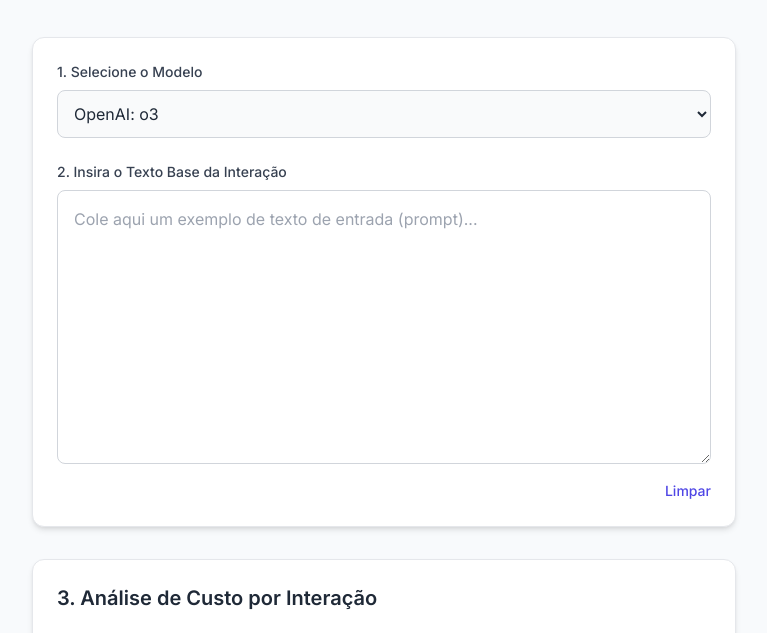
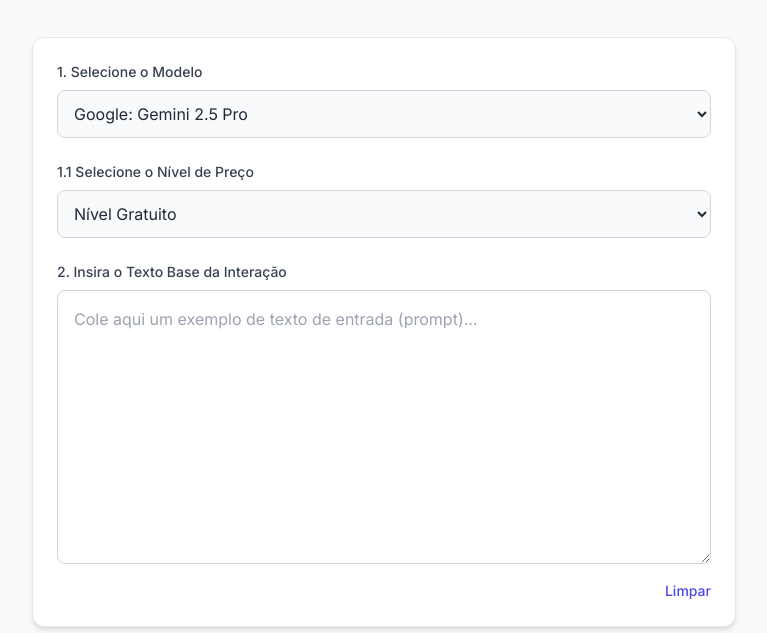
Before and after one commit to Benrebello/calculator_llm, a plain HTML site: page index.html in a window 1280 px wide. Shown: the part 107-740 px from the top of the page, without its empty margins (256-1023 px from the left). Drawn offline with nearby package versions, Linux system fonts and the light colour scheme.

Commit message:
Update index.html
add novos movelos e valores

```diff
--- a/index.html
+++ b/index.html
@@ -62,6 +62,9 @@
         input[type=range]:disabled::-moz-range-thumb {
              background: #9ca3af;
         }
+        .hidden {
+            display: none;
+        }
     </style>
 </head>
 <body class="text-gray-800">
@@ -83,6 +86,15 @@
                         <!-- Opções preenchidas por JS -->
                     </select>
                 </div>
+
+                <!-- Seletor de Nível (Tier) - Visível apenas para modelos Google com tiers -->
+                <div id="tier-selection-container" class="mb-6 hidden">
+                    <label for="tier-select" class="block text-sm font-medium text-gray-700 mb-2">1.1 Selecione o Nível de Preço</label>
+                    <select id="tier-select" class="w-full p-3 border border-gray-300 rounded-lg bg-gray-50 focus:ring-2 focus:ring-indigo-500 focus:border-indigo-500">
+                        <!-- Níveis preenchidos por JS -->
+                    </select>
+                </div>
+
                 <div>
                     <label for="text-input" class="block text-sm font-medium text-gray-700 mb-2">2. Insira o Texto Base da Interação</label>
                     <textarea id="text-input" rows="10" class="w-full p-4 border border-gray-300 rounded-lg focus:ring-2 focus:ring-indigo-500 focus:border-indigo-500 transition-shadow" placeholder="Cole aqui um exemplo de texto de entrada (prompt)..."></textarea>
@@ -113,7 +125,6 @@
                     <div>
                         <div class="text-sm text-gray-500">Tokens</div>
                         <div id="token-count" class="text-2xl font-bold text-indigo-600">0</div>
-                        <!-- NOTA SOBRE A PRECISÃO DA CONTAGEM -->
                         <div id="tokenizer-note" class="text-xs text-gray-400 mt-1" style="min-height: 1rem;"></div>
                     </div>
                 </div>
@@ -177,13 +188,19 @@
             </div>
 
         </main>
+
+        <footer class="text-center py-8">
+            <p class="text-sm text-gray-500">Desenvolvido por Benjamin Rebello</p>
+        </footer>
     </div>
 
     <script>
         document.addEventListener('DOMContentLoaded', () => {
             // --- ELEMENTOS DO DOM ---
+            const modelSelect = document.getElementById('model-select');
+            const tierSelectionContainer = document.getElementById('tier-selection-container');
+            const tierSelect = document.getElementById('tier-select');
             const textInput = document.getElementById('text-input');
-            const modelSelect = document.getElementById('model-select');
             const clearButton = document.getElementById('clear-button');
             const outputSlider = document.getElementById('output-slider');
             const outputSliderValue = document.getElementById('output-slider-value');
@@ -206,49 +223,96 @@
             const monthlyCostEl = document.getElementById('monthly-cost');
             const yearlyCostEl = document.getElementById('yearly-cost');
 
-            // --- DADOS DE PREÇOS (por 1 milhão de tokens) ---
+            // --- DADOS DE PREÇOS (por 1 milhão de tokens em USD) ---
             const modelPricing = {
-                // OpenAI New Models
-                'openai-o3': { name: 'OpenAI: o3', input: 2.00, output: 8.00, family: 'openai' },
-                'openai-o4-mini': { name: 'OpenAI: o4 mini', input: 1.100, output: 4.400, family: 'openai' },
-                'openai-gpt4.1': { name: 'OpenAI: GPT-4.1', input: 2.00, output: 8.00, family: 'openai' },
-                'openai-gpt4.1-mini': { name: 'OpenAI: GPT-4.1 mini', input: 0.40, output: 1.60, family: 'openai' },
-                'openai-gpt4.1-nano': { name: 'OpenAI: GPT-4.1 nano', input: 0.100, output: 0.400, family: 'openai' },
-                // OpenAI Chat
+                // Google Gemini 2.5 Series
+                'google-gemini-2.5-pro': {
+                    name: 'Google: Gemini 2.5 Pro',
+                    family: 'google',
+                    tiers: {
+                        'free': { name: 'Nível Gratuito', input: 0.00, output: 0.00 },
+                        'low_context': { name: 'Pago (<= 200 mil tokens)', input: 1.25, output: 10.00 },
+                        'high_context': { name: 'Pago (> 200 mil tokens)', input: 2.50, output: 15.00 }
+                    }
+                },
+                'google-gemini-2.5-flash': {
+                    name: 'Google: Gemini 2.5 Flash',
+                    family: 'google_fixed',
+                    input: 0.30,
+                    output: 2.50
+                },
+                'google-gemini-2.5-flash-lite': {
+                    name: 'Google: Gemini 2.5 Flash-Lite',
+                    family: 'google_fixed',
+                    input: 0.10,
+                    output: 0.40
+                },
+                // Google Gemini 2.0 Series
+                'google-gemini-2.0-flash': {
+                    name: 'Google: Gemini 2.0 Flash',
+                    family: 'google_fixed',
+                    input: 0.10,
+                    output: 0.40
+                },
+                'google-gemini-2.0-flash-lite': {
+                    name: 'Google: Gemini 2.0 Flash-Lite',
+                    family: 'google_fixed',
+                    input: 0.075,
+                    output: 0.30
+                },
+                // Google Gemini 1.5 Series
+                'google-gemini-1.5-pro': {
+                    name: 'Google: Gemini 1.5 Pro',
+                    family: 'google',
+                    tiers: {
+                        'free': { name: 'Nível Gratuito', input: 0.00, output: 0.00 },
+                        'low_context': { name: 'Pago (<= 128 mil tokens)', input: 1.25, output: 5.00 },
+                        'high_context': { name: 'Pago (> 128 mil tokens)', input: 2.50, output: 10.00 }
+                    }
+                },
+                'google-gemini-1.5-flash': {
+                    name: 'Google: Gemini 1.5 Flash',
+                    family: 'google',
+                    tiers: {
+                        'free': { name: 'Nível Gratuito', input: 0.00, output: 0.00 },
+                        'low_context': { name: 'Pago (<= 128 mil tokens)', input: 0.075, output: 0.30 },
+                        'high_context': { name: 'Pago (> 128 mil tokens)', input: 0.15, output: 0.60 }
+                    }
+                },
+                'google-gemini-1.5-flash-8b': {
+                    name: 'Google: Gemini 1.5 Flash (8B)',
+                    family: 'google',
+                    tiers: {
+                        'free': { name: 'Nível Gratuito', input: 0.00, output: 0.00 },
+                        'low_context': { name: 'Pago (<= 128 mil tokens)', input: 0.0375, output: 0.15 },
+                        'high_context': { name: 'Pago (> 128 mil tokens)', input: 0.075, output: 0.30 }
+                    }
+                },
+                 // Google Embedding
+                'google-embedding-004': {
+                    name: 'Embedding: Google text-embedding-004',
+                    family: 'google',
+                    tiers: {
+                        'free': { name: 'Nível Gratuito', input: 0.00, output: 0.00 },
+                        'paid': { name: 'Pago', input: 0.40, output: 0.00 }
+                    }
+                },
+                // OpenAI Models
                 'openai-gpt4o': { name: 'OpenAI: GPT-4o', input: 5.00, output: 15.00, family: 'openai' },
                 'openai-gpt4o-mini': { name: 'OpenAI: GPT-4o mini', input: 0.15, output: 0.60, family: 'openai' },
                 'openai-gpt4-turbo': { name: 'OpenAI: GPT-4 Turbo', input: 10.00, output: 30.00, family: 'openai' },
-                'openai-gpt4-32k': { name: 'OpenAI: GPT-4 (32k)', input: 60.00, output: 120.00, family: 'openai' },
-                'openai-gpt4': { name: 'OpenAI: GPT-4 (8k)', input: 30.00, output: 60.00, family: 'openai' },
                 'openai-gpt3.5-turbo': { name: 'OpenAI: GPT-3.5 Turbo', input: 0.50, output: 1.50, family: 'openai' },
-                // Anthropic Chat - Gen 4
-                'anthropic-claude4-opus': { name: 'Anthropic: Claude 4 Opus', input: 15.00, output: 75.00, family: 'anthropic' },
-                'anthropic-claude4-sonnet': { name: 'Anthropic: Claude 4 Sonnet', input: 3.00, output: 15.00, family: 'anthropic' },
-                // Anthropic Chat - Gen 3.5
-                'anthropic-claude3.5-sonnet': { name: 'Anthropic: Claude 3.5 Sonnet', input: 3.00, output: 15.00, family: 'anthropic' },
-                // Anthropic Chat - Gen 3
-                'anthropic-claude3-opus': { name: 'Anthropic: Claude 3 Opus', input: 15.00, output: 75.00, family: 'anthropic' },
-                'anthropic-claude3-sonnet': { name: 'Anthropic: Claude 3 Sonnet', input: 3.00, output: 15.00, family: 'anthropic' },
-                'anthropic-claude3-haiku': { name: 'Anthropic: Claude 3 Haiku', input: 0.25, output: 1.25, family: 'anthropic' },
-                // Anthropic Chat - Legacy
-                'anthropic-claude2.1': { name: 'Anthropic: Claude 2.1', input: 8.00, output: 24.00, family: 'anthropic' },
-                'anthropic-claude2.0': { name: 'Anthropic: Claude 2.0', input: 8.00, output: 24.00, family: 'anthropic' },
-                'anthropic-claude-instant-1.2': { name: 'Anthropic: Claude Instant 1.2', input: 0.80, output: 2.40, family: 'anthropic' },
-                // Google Chat - Tier 1 Pricing from ai.google.dev
-                'google-gemini-1.5-pro': { name: 'Google: Gemini 1.5 Pro', input: 3.50, output: 7.00, family: 'google' },
-                'google-gemini-1.5-flash': { name: 'Google: Gemini 1.5 Flash', input: 0.35, output: 0.70, family: 'google' },
-                'google-gemini-1.0-pro': { name: 'Google: Gemini 1.0 Pro', input: 0.50, output: 1.50, family: 'google' },
-                // Google Chat (Vertex AI Pricing - Kept for reference)
-                'google-gemini-1.0-pro-vision-vertex': { name: 'Google: Gemini 1.0 Pro Vision (Vertex)', input: 0.25, output: 0.75, family: 'google' },
-                // Google Chat (Preview)
-                'google-gemini-2.5-pro-preview': { name: 'Google: Gemini 2.5 Pro (Preview)', input: 0.00, output: 0.00, family: 'google' },
-                'google-gemini-2.5-flash-preview': { name: 'Google: Gemini 2.5 Flash (Preview)', input: 0.00, output: 0.00, family: 'google' },
+                // Anthropic Models
+                'anthropic-claude4-opus': { name: 'Anthropic: Claude Opus 4', input: 15.00, output: 75.00, family: 'anthropic' },
+                'anthropic-claude4-sonnet': { name: 'Anthropic: Claude Sonnet 4', input: 3.00, output: 15.00, family: 'anthropic' },
+                'anthropic-claude3.7-sonnet': { name: 'Anthropic: Claude Sonnet 3.7', input: 3.00, output: 15.00, family: 'anthropic' },
+                'anthropic-claude3.5-sonnet': { name: 'Anthropic: Claude Sonnet 3.5', input: 3.00, output: 15.00, family: 'anthropic' },
+                'anthropic-claude3.5-haiku': { name: 'Anthropic: Claude Haiku 3.5', input: 0.80, output: 4.00, family: 'anthropic' },
+                'anthropic-claude3-opus': { name: 'Anthropic: Claude Opus 3', input: 15.00, output: 75.00, family: 'anthropic' },
+                'anthropic-claude3-haiku': { name: 'Anthropic: Claude Haiku 3', input: 0.25, output: 1.25, family: 'anthropic' },
                 // Embedding Models
                 'openai-embedding-3-large': { name: 'Embedding: OpenAI 3 Large', input: 0.13, output: 0, family: 'embedding' },
                 'openai-embedding-3-small': { name: 'Embedding: OpenAI 3 Small', input: 0.02, output: 0, family: 'embedding' },
-                'openai-embedding-ada-002': { name: 'Embedding: OpenAI Ada v2', input: 0.10, output: 0, family: 'embedding' },
-                'google-embedding-004': { name: 'Embedding: Google 004', input: 0.20, output: 0, family: 'embedding' },
-                'google-multilingual-embedding-002': { name: 'Embedding: Google Multilingual 002', input: 0.20, output: 0, family: 'embedding' }
             };
 
             // --- FUNÇÕES ---
@@ -259,27 +323,54 @@
 
             function countTokens(text, modelFamily) {
                 if (!text) return 0;
-
                 if ((modelFamily === 'openai' || modelFamily === 'embedding') && window.gptTokenizer) {
                     return window.gptTokenizer.encode(text).length;
                 }
+                switch (modelFamily) {
+                    case 'anthropic': return Math.ceil(text.length / 3.5);
+                    case 'google':
+                    case 'google_fixed':
+                    case 'openai':
+                    default: return Math.ceil(text.length / 4);
+                }
+            }
 
-                switch (modelFamily) {
-                    case 'anthropic':
-                        return Math.ceil(text.length / 3.5);
-                    case 'google':
-                    case 'openai':
-                    default:
-                        return Math.ceil(text.length / 4);
+            function updateTierSelector() {
+                const selectedModelKey = modelSelect.value;
+                const model = modelPricing[selectedModelKey];
+
+                if (model && model.tiers) {
+                    tierSelect.innerHTML = ''; // Limpa opções anteriores
+                    for (const tierKey in model.tiers) {
+                        const tier = model.tiers[tierKey];
+                        const option = document.createElement('option');
+                        option.value = tierKey;
+                        option.textContent = tier.name;
+                        tierSelect.appendChild(option);
+                    }
+                    tierSelectionContainer.classList.remove('hidden');
+                } else {
+                    tierSelectionContainer.classList.add('hidden');
                 }
+                runCalculations();
             }
 
             function runCalculations() {
                 const text = textInput.value;
                 const selectedModelKey = modelSelect.value;
-                const model = modelPricing[selectedModelKey];
+                const modelData = modelPricing[selectedModelKey];
 
-                const isEmbeddingModel = model.family === 'embedding';
+                let currentPrice = { input: 0, output: 0 };
+
+                if (modelData.tiers) {
+                    const selectedTierKey = tierSelect.value;
+                    currentPrice = modelData.tiers[selectedTierKey];
+                } else {
+                    currentPrice.input = modelData.input;
+                    currentPrice.output = modelData.output;
+                }
+
+                const isEmbeddingModel = currentPrice.output === 0;
                 outputContainer.style.display = isEmbeddingModel ? 'none' : 'block';
                 outputCostContainer.style.display = isEmbeddingModel ? 'none' : 'block';
 
@@ -288,14 +379,14 @@
                 const charCount = text.length;
                 const wordCount = text ? text.trim().split(/\s+/).filter(Boolean).length : 0;
                 const sentenceCount = text ? (text.match(/[^\.!\?]+[\.!\?]+/g) || []).length : 0;
-                const inputTokens = countTokens(text, model.family);
+                const inputTokens = countTokens(text, modelData.family);
 
                 charCountEl.textContent = charCount.toLocaleString('pt-BR');
                 wordCountEl.textContent = wordCount.toLocaleString('pt-BR');
                 sentenceCountEl.textContent = sentenceCount.toLocaleString('pt-BR');
                 tokenCountEl.textContent = inputTokens.toLocaleString('pt-BR');
 
-                if (model.family === 'openai' && window.gptTokenizer) {
+                if (modelData.family === 'openai' && window.gptTokenizer) {
                     tokenizerNoteEl.textContent = 'Contagem precisa';
                     tokenizerNoteEl.style.color = '#16a34a'; // green-600
                 } else {
@@ -303,8 +394,8 @@
                     tokenizerNoteEl.style.color = '#ca8a04'; // yellow-600
                 }
 
-                const inputCost = (inputTokens / 1000000) * model.input;
-                const outputCost = (outputTokens / 1000000) * model.output;
+                const inputCost = (inputTokens / 1000000) * currentPrice.input;
+                const outputCost = (outputTokens / 1000000) * currentPrice.output;
                 const totalInteractionCost = inputCost + outputCost;
 
                 inputCostEl.textContent = formatCurrency(inputCost);
@@ -330,15 +421,14 @@
 
             // --- INICIALIZAÇÃO DA UI ---
             const categories = {
-                "Modelos de Chat (OpenAI - Novos)": ['openai-o3', 'openai-o4-mini', 'openai-gpt4.1', 'openai-gpt4.1-mini', 'openai-gpt4.1-nano'],
-                "Modelos de Chat (OpenAI)": ['openai-gpt4o', 'openai-gpt4o-mini', 'openai-gpt4-turbo', 'openai-gpt4-32k', 'openai-gpt4', 'openai-gpt3.5-turbo'],
-                "Modelos de Chat (Anthropic - Geração 4)": ['anthropic-claude4-opus', 'anthropic-claude4-sonnet'],
-                "Modelos de Chat (Anthropic - Geração 3.5)": ['anthropic-claude3.5-sonnet'],
-                "Modelos de Chat (Anthropic - Geração 3)": ['anthropic-claude3-opus', 'anthropic-claude3-sonnet', 'anthropic-claude3-haiku'],
-                "Modelos de Chat (Anthropic - Legados)": ['anthropic-claude2.1', 'anthropic-claude2.0', 'anthropic-claude-instant-1.2'],
-                "Modelos de Chat (Google)": ['google-gemini-1.5-pro', 'google-gemini-1.5-flash', 'google-gemini-1.0-pro', 'google-gemini-1.0-pro-vision-vertex'],
-                "Modelos de Chat (Google - Preview)": ['google-gemini-2.5-pro-preview', 'google-gemini-2.5-flash-preview'],
-                "Modelos de Embedding": ['openai-embedding-3-large', 'openai-embedding-3-small', 'openai-embedding-ada-002', 'google-embedding-004', 'google-multilingual-embedding-002']
+                "Modelos de Chat (Google - Série 2.5)": ['google-gemini-2.5-pro', 'google-gemini-2.5-flash', 'google-gemini-2.5-flash-lite'],
+                "Modelos de Chat (Google - Série 2.0)": ['google-gemini-2.0-flash', 'google-gemini-2.0-flash-lite'],
+                "Modelos de Chat (Google - Série 1.5)": ['google-gemini-1.5-pro', 'google-gemini-1.5-flash', 'google-gemini-1.5-flash-8b'],
+                "Modelos de Embedding (Google)": ['google-embedding-004'],
+                "Modelos de Chat (OpenAI)": ['openai-gpt4o', 'openai-gpt4o-mini', 'openai-gpt4-turbo', 'openai-gpt3.5-turbo'],
+                "Modelos de Chat (Anthropic - Série 4)": ['anthropic-claude4-opus', 'anthropic-claude4-sonnet'],
+                "Modelos de Chat (Anthropic - Série 3.x)": ['anthropic-claude3.7-sonnet', 'anthropic-claude3.5-sonnet', 'anthropic-claude3.5-haiku', 'anthropic-claude3-opus', 'anthropic-claude3-haiku'],
+                "Modelos de Embedding (OpenAI)": ['openai-embedding-3-large', 'openai-embedding-3-small']
             };
 
             for (const category in categories) {
@@ -352,11 +442,12 @@
                 });
                 modelSelect.appendChild(optgroup);
             }
-            modelSelect.value = 'openai-o3';
+            modelSelect.value = 'google-gemini-2.5-pro';
 
             // --- OUVINTES DE EVENTOS ---
             textInput.addEventListener('input', runCalculations);
-            modelSelect.addEventListener('change', runCalculations);
+            modelSelect.addEventListener('change', updateTierSelector);
+            tierSelect.addEventListener('change', runCalculations);
             outputSlider.addEventListener('input', () => {
                 outputSliderValue.textContent = outputSlider.value;
                 runCalculations();
@@ -366,8 +457,7 @@
             interactionsConversationInput.addEventListener('input', runCalculations);
 
             // --- CÁLCULO INICIAL ---
-            runCalculations();
-            setTimeout(runCalculations, 500);
+            updateTierSelector();
         });
     </script>
 </body>
```
